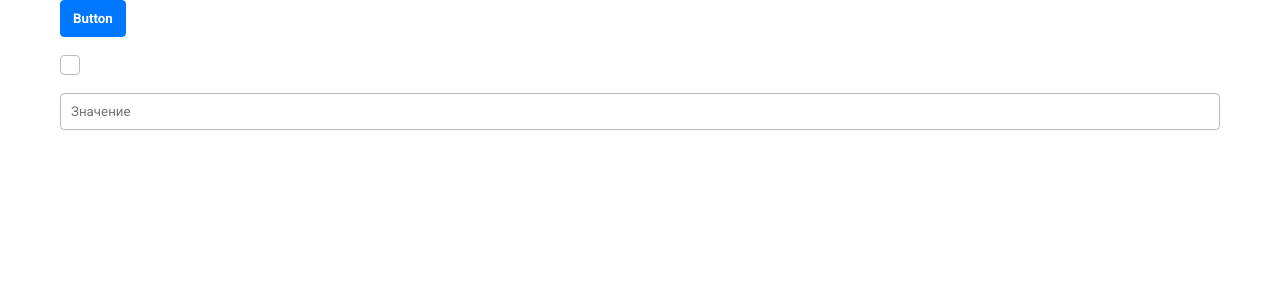
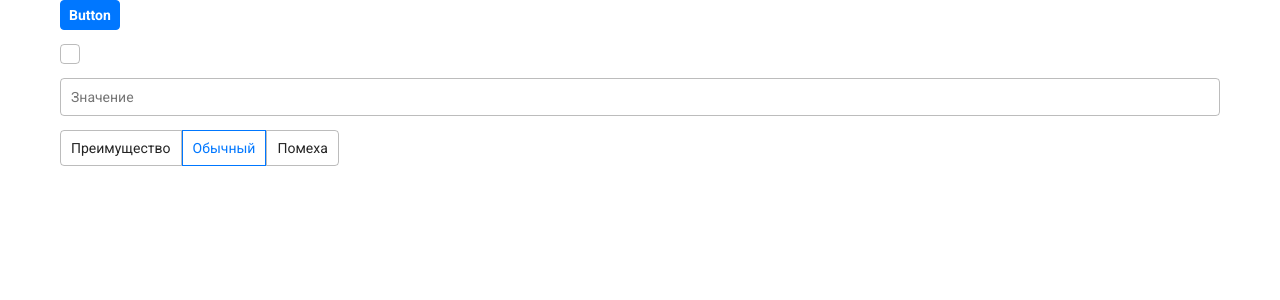
Before and after one commit to PirskiyMI/dpr-calculator, a React app: page / in a window 1280 px wide. Shown: the top 300 px of the page. Built offline with nearby package versions, Linux system fonts and the light colour scheme; the HTML template or start-up script is replaced by a standard one.

Commit message:
create Select ui

```diff
--- a/src/app/index.tsx
+++ b/src/app/index.tsx
@@ -5,14 +5,17 @@ import { Checkbox } from 'src/shared/ui/controls/checkbox';
 import { useCheckbox } from 'src/shared/lib/hooks/use-checkbox';
 import { Field } from 'src/shared/ui/controls/field';
 import { useInputNumber } from 'src/shared/lib/hooks/use-input-number';
+import { Select } from 'src/shared/ui/controls/select';
+import { useSelect } from 'src/shared/lib/hooks/use-select';
 
 function App() {
    const { checked, onChange } = useCheckbox();
    const { value, onChange: onFieldChange, increment, decrement } = useInputNumber();
+   const { selectedValue, onChange: onSelectChange } = useSelect('Обычный');
 
    return (
       <div className="container">
-         <Button type="primary" size="large" shape="round">
+         <Button type="primary" size="normal" shape="round">
             Button
          </Button>
          <br />
@@ -20,6 +23,14 @@ function App() {
          <Checkbox checked={checked} onChange={onChange} />
          <br />
          <Field value={value} controls={{ increment, decrement }} onChange={onFieldChange} />
+         <br />
+         <div style={{ display: 'flex' }}>
+            <Select
+               items={['Преимущество', 'Обычный', 'Помеха']}
+               currentValue={selectedValue}
+               onChange={onSelectChange}
+            />
+         </div>
       </div>
    );
 }
--- /dev/null
+++ b/src/shared/lib/hooks/use-select.ts
@@ -0,0 +1,9 @@
+import { useState } from 'react';
+
+export const useSelect = (initialValue: string) => {
+   const [selectedValue, setSelectedValue] = useState<string>(initialValue);
+
+   const onChange = (val: string) => setSelectedValue(val);
+
+   return { selectedValue, onChange };
+};
--- a/src/shared/lib/styles/normalize.scss
+++ b/src/shared/lib/styles/normalize.scss
@@ -39,6 +39,8 @@ input,
 button,
 textarea {
    font-family: inherit;
+   font-size: inherit;
+
    background: none;
 }
 input::-ms-clear {
--- a/src/shared/lib/styles/variables/typography.scss
+++ b/src/shared/lib/styles/variables/typography.scss
@@ -7,7 +7,7 @@
    --fw-default: 400;
    --fw-small: 300;
 
-   --fs-large: 24px;
-   --fs-default: 18px;
-   --fs-small: 12px;
+   --fs-large: 18px;
+   --fs-default: 14px;
+   --fs-small: 10px;
 }
--- a/src/shared/ui/controls/field/index.tsx
+++ b/src/shared/ui/controls/field/index.tsx
@@ -5,20 +5,25 @@ interface IProps {
    value: string;
    placeholder?: string;
    maxLength?: number;
-   onChange: (e: ChangeEvent<HTMLInputElement>) => void;
-
+   onChange?: (e: ChangeEvent<HTMLInputElement>) => void;
    controls?: {
       increment: () => void;
       decrement: () => void;
    };
 }
 
-export const Field: FC<IProps> = ({ value, placeholder, maxLength, onChange, controls }) => {
+export const Field: FC<IProps> = ({
+   value,
+   placeholder = 'Значение',
+   maxLength,
+   onChange,
+   controls,
+}) => {
    return (
       <div className={styles.field}>
          <input
             type="text"
-            placeholder={placeholder ? placeholder : 'Значение'}
+            placeholder={placeholder}
             value={String(value)}
             onChange={onChange}
             maxLength={maxLength}
--- a/src/shared/ui/controls/field/styles.module.scss
+++ b/src/shared/ui/controls/field/styles.module.scss
@@ -1,5 +1,6 @@
 .field {
    position: relative;
+   overflow: hidden;
    &__input {
       width: 100%;
       padding: 10px;
--- /dev/null
+++ b/src/shared/ui/controls/select/index.tsx
@@ -0,0 +1,36 @@
+import { FC } from 'react';
+import styles from './styles.module.scss';
+
+interface IProps {
+   items: string[];
+   currentValue: string;
+   onChange: (arg: string) => void;
+}
+
+interface ISelectItemProps {
+   label: string;
+   selected: boolean;
+   onChange: (arg: string) => void;
+}
+
+export const Select: FC<IProps> = ({ items, currentValue, onChange }) => {
+   return (
+      <ul className={styles.select}>
+         {items.map((el) => (
+            <SelectItem key={el} label={el} onChange={onChange} selected={el === currentValue} />
+         ))}
+      </ul>
+   );
+};
+
+const SelectItem: FC<ISelectItemProps> = ({ label, onChange, selected }) => {
+   const classes = selected
+      ? `${styles.select__item} ${styles.select__item_active}`
+      : styles.select__item;
+
+   return (
+      <li className={classes} onClick={() => onChange(label)}>
+         {label}
+      </li>
+   );
+};
--- /dev/null
+++ b/src/shared/ui/controls/select/styles.module.scss
@@ -0,0 +1,19 @@
+.select {
+   display: flex;
+   border-collapse: collapse;
+   &__item {
+      padding: 10px;
+      border: var(--border-default) rgba(var(--color-dark), 0.3);
+      transition: all ease 0.3s;
+      &:first-child {
+         border-radius: var(--border-radius-default) 0 0 var(--border-radius-default);
+      }
+      &:last-child {
+         border-radius: 0 var(--border-radius-default) var(--border-radius-default) 0;
+      }
+      &_active {
+         color: rgb(var(--color-primary));
+         border-color: rgb(var(--color-primary));
+      }
+   }
+}
```
